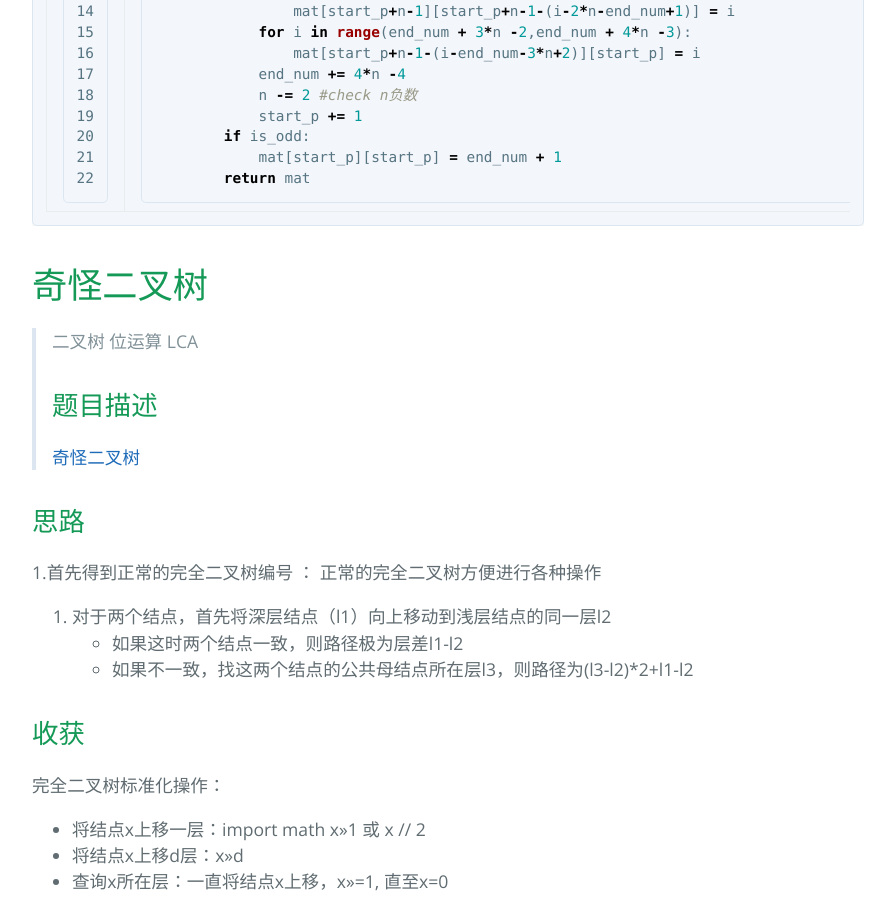
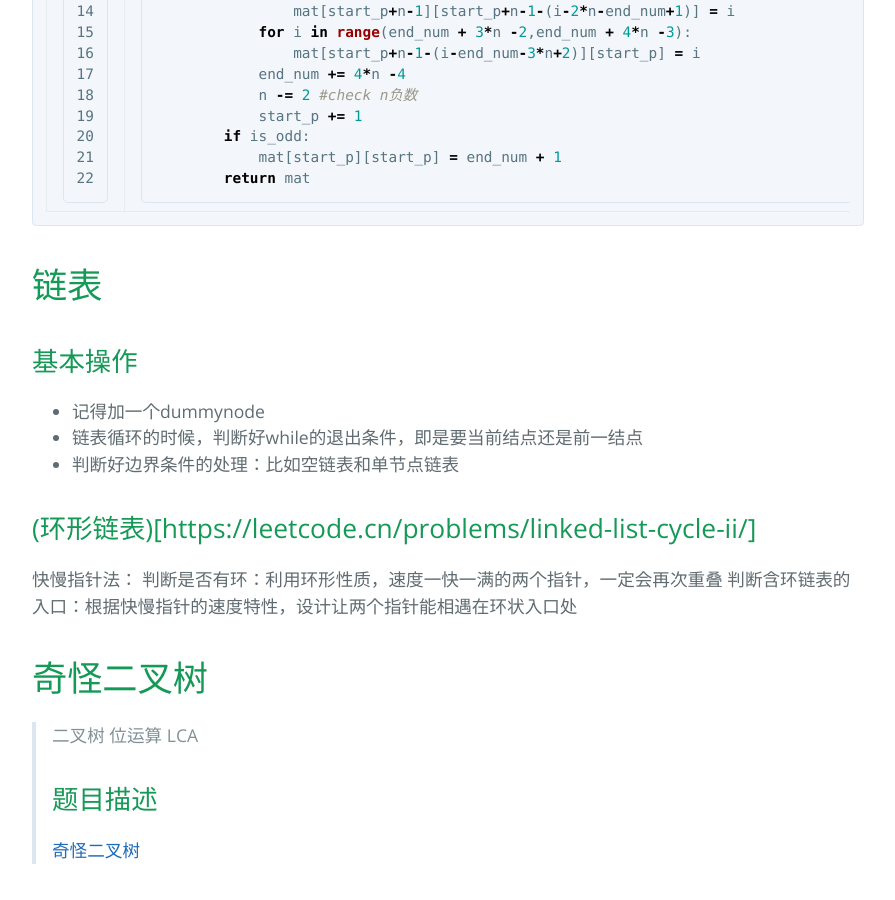
Before and after one commit to Ziyangpig/Note_LeetCode, a Jekyll site: the page built from Ali.md, in a window 1280 px wide and 900 px high, scrolled down 5175 px. Shown: the whole window, without its empty margins (192-1087 px from the left). Built offline with Jekyll 4.4.1, drawn with Linux system fonts in a browser that asks for light colours; our own code applies the rules of GitHub Pages for plain Markdown files; formulas are drawn with MathJax 3.

Commit message:
Update Ali.md

````diff
--- a/Ali.md
+++ b/Ali.md
@@ -168,6 +168,16 @@ class Solution:
         return mat
 ```
 
+# 链表
+## 基本操作
+- 记得加一个dummynode
+- 链表循环的时候，判断好while的退出条件，即是要当前结点还是前一结点
+- 判断好边界条件的处理：比如空链表和单节点链表
+
+## (环形链表)[https://leetcode.cn/problems/linked-list-cycle-ii/]
+快慢指针法：
+判断是否有环：利用环形性质，速度一快一满的两个指针，一定会再次重叠
+判断含环链表的入口：根据快慢指针的速度特性，设计让两个指针能相遇在环状入口处
 
 # 奇怪二叉树
 
````
